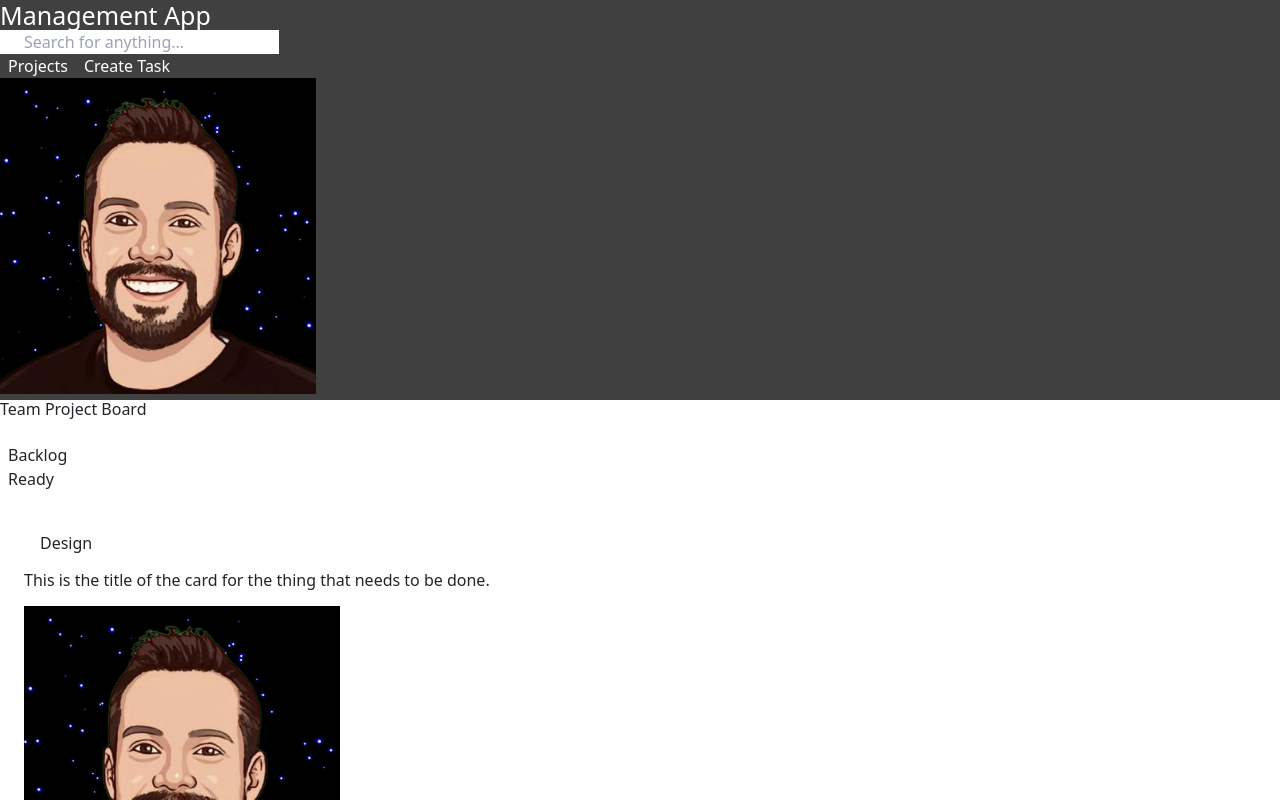
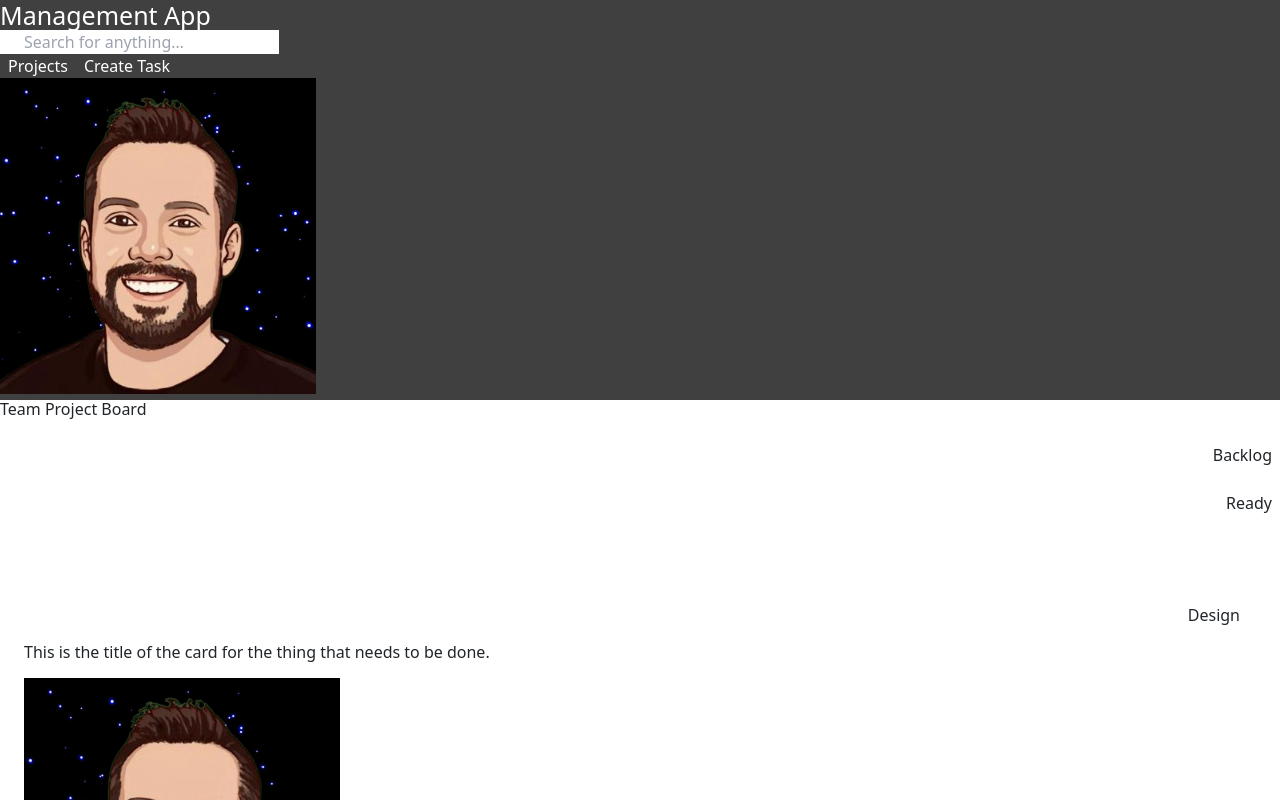
Before and after one commit to MaxKraemer/management-app, an Angular app: page / in a window 1280 px wide. Shown: the top 800 px of the page. Built offline with nearby package versions, Linux system fonts and the light colour scheme.

Commit message:
save more tasks

```diff
--- a/src/app/create-task/create-task.component.ts
+++ b/src/app/create-task/create-task.component.ts
@@ -37,7 +37,9 @@ createTasks() {
             priority: taskData.priority ?? ''
         };
         this.taskService.addTask(task);
-    localStorage.setItem('tasks', JSON.stringify(this.taskService.getTasks()));
+        // Get tasks from task service and store in localStorage
+        let tasks = this.taskService.getTasks();
+        localStorage.setItem('tasks', JSON.stringify(tasks));
         this.router.navigate(['/dashboard']);
     } else {
         alert('Please fill all the fields');
--- a/src/app/dashboard/dashboard.component.html
+++ b/src/app/dashboard/dashboard.component.html
@@ -17,6 +17,7 @@
 			@for (task of tasks; track $index) {
 				<div class="flex flex-col pb-2 overflow-auto">
 					<div class="relative flex flex-col items-start p-4 mt-3 bg-white rounded-lg cursor-pointer bg-opacity-90 group hover:bg-opacity-100" draggable="true">
+						<h2>{{task.name}}</h2>
 						<button class="absolute top-0 right-0 flex items-center justify-center hidden w-5 h-5 mt-3 mr-2 text-gray-500 rounded hover:bg-gray-200 hover:text-gray-700 group-hover:flex">
 							<svg class="w-4 h-4 fill-current" xmlns="http://www.w3.org/2000/svg" viewBox="0 0 20 20" fill="currentColor">
 								<path d="M10 6a2 2 0 110-4 2 2 0 010 4zM10 12a2 2 0 110-4 2 2 0 010 4zM10 18a2 2 0 110-4 2 2 0 010 4z" />
--- a/src/app/dashboard/dashboard.component.scss
+++ b/src/app/dashboard/dashboard.component.scss
@@ -1,3 +1,14 @@
 .group:hover .group-hover\:flex {
 	display: flex !important;
 }
+
+h2 {
+	font-size: 20px;
+	margin-bottom: 15px;
+	font-weight: 500;
+}
+
+span {
+	display: flex;
+	justify-content: flex-end;
+}
```
Lines whose indentation alone changed are shown as unchanged.
